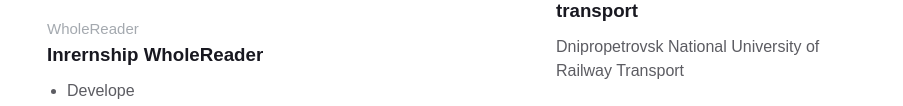
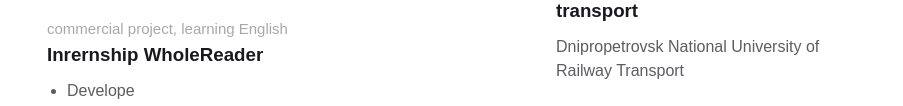
Before and after one commit to AlekseyGusar/homepage, a plain HTML site: page index.html in a window 1280 px wide. Shown: the part 837-943 px from the top of the page, without its empty margins (188-1091 px from the left). Drawn offline with Linux system fonts and the light colour scheme.

Commit message:
fixed word

```diff
--- a/index.html
+++ b/index.html
@@ -100,7 +100,7 @@
           </div>
 
           <div class="experiences__company-project">
-            <span class="experiences__company-project-role">WholeReader</span>
+            <span class="experiences__company-project-role">commercial project, learning English</span>
             <h3 class="experiences__company-project-name">Inrernship
               WholeReader</h3>
             <ul class="experiences__company-project-responsibilities">
```
